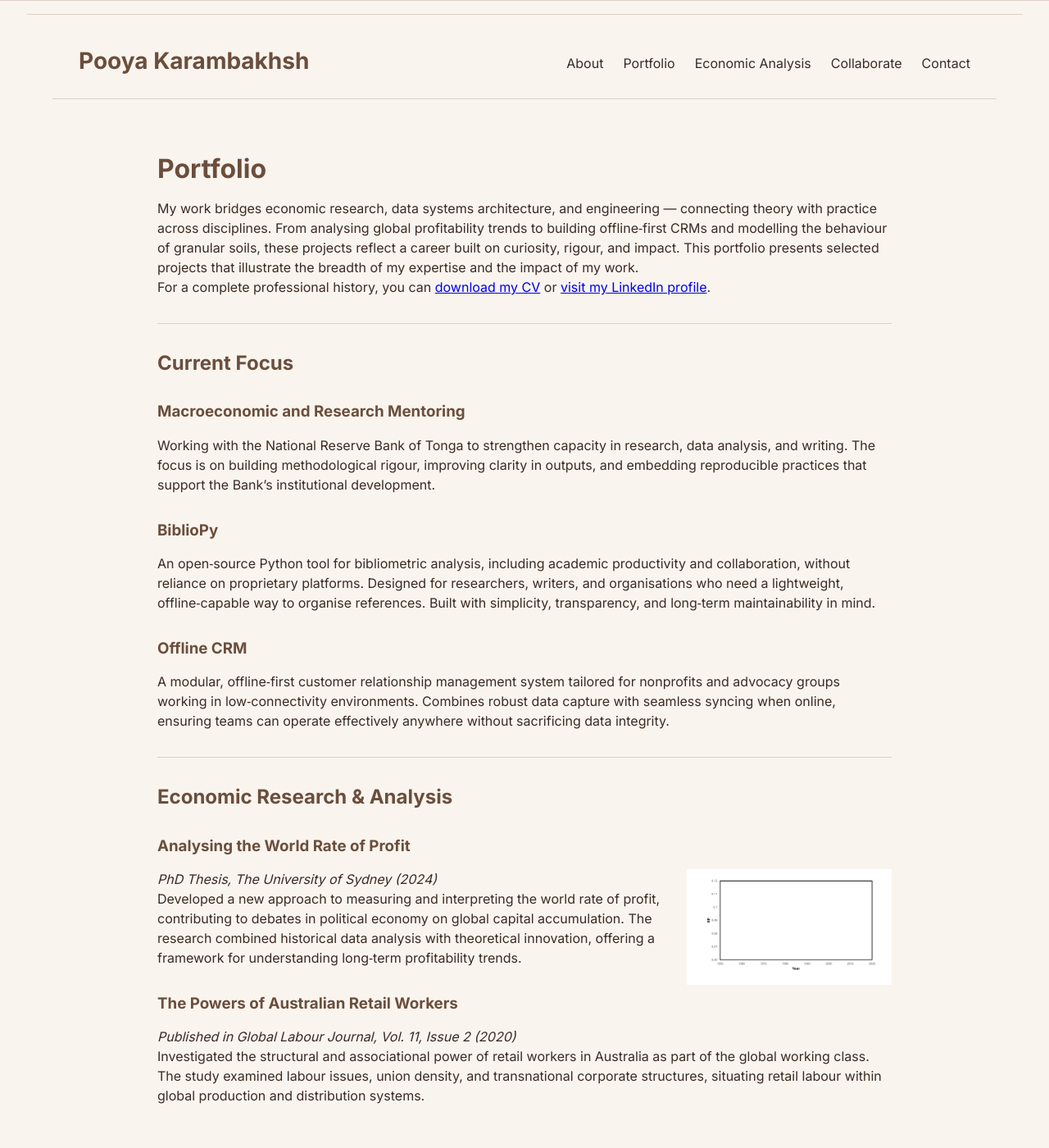
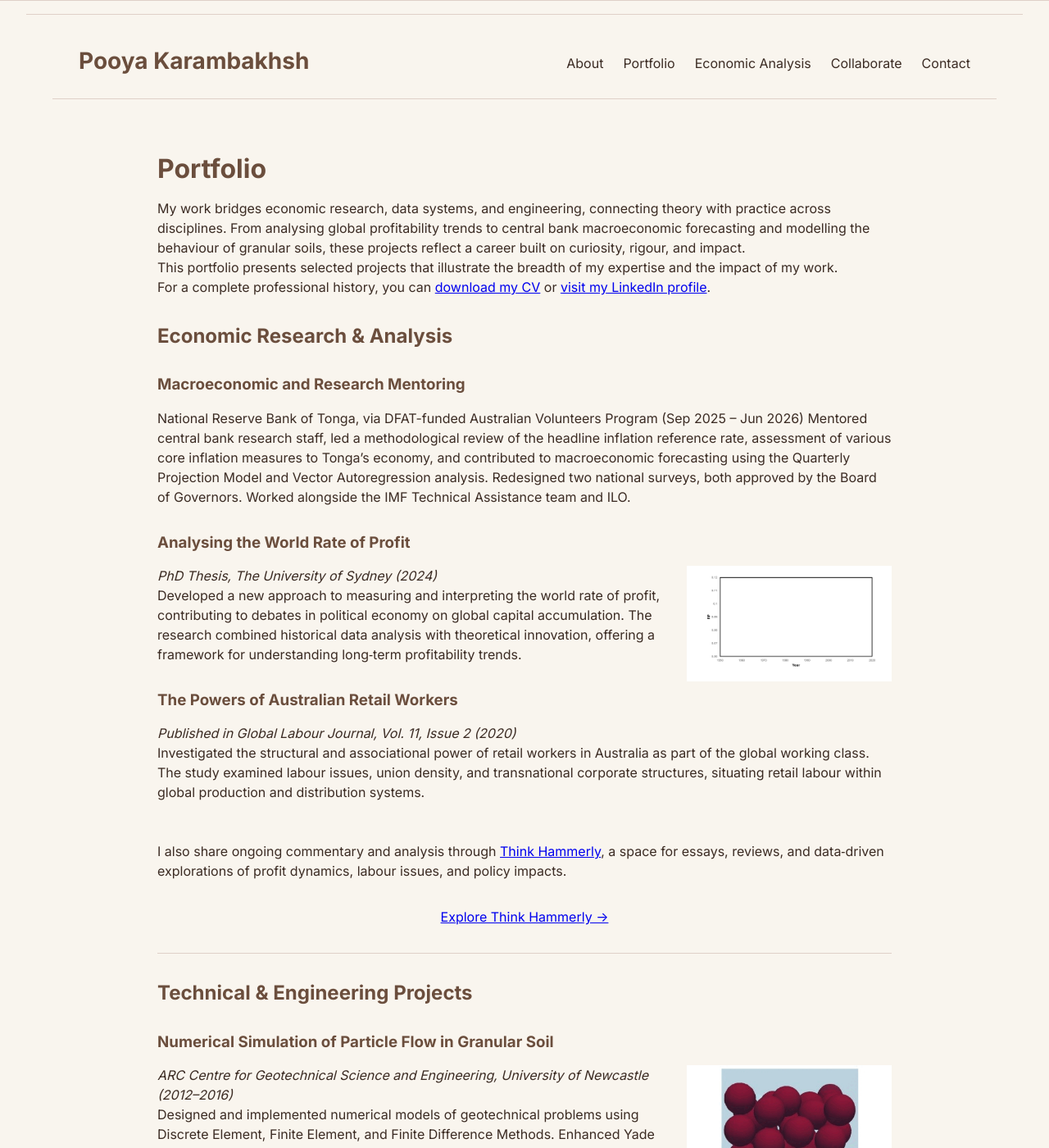
Before and after one commit to pooya-karambakhsh/pooya-karambakhsh.github.io, a Jekyll site: the page built from portfolio.md, in a window 1280 px wide and 1400 px high. Shown: the whole window at 82% size. Built offline with Jekyll 4.4.1, drawn with Linux system fonts in a browser that asks for light colours; some of the changed text lies outside the part shown.

Commit message:
20260904 Updated Portfolio

```diff
--- a/portfolio.md
+++ b/portfolio.md
@@ -6,27 +6,18 @@ permalink: /portfolio/
 
 # **Portfolio**
 
-My work bridges economic research, data systems architecture, and engineering — connecting theory with practice across disciplines.
-From analysing global profitability trends to building offline‑first CRMs and modelling the behaviour of granular soils,  these projects reflect a career built on curiosity, rigour, and impact.
+My work bridges economic research, data systems, and engineering, connecting theory with practice across disciplines. From analysing global profitability trends to central bank macroeconomic forecasting and modelling the behaviour of granular soils, these projects reflect a career built on curiosity, rigour, and impact.
+
 This portfolio presents selected projects that illustrate the breadth of my expertise and the impact of my work.
 For a complete professional history, you can <a href="/assets/docs/Pooya-Karambakhsh-CV.pdf">download my CV</a> or <a href="https://www.linkedin.com/in/pooya-karambakhsh">visit my LinkedIn profile</a>.
 
----
 
-## **Current Focus**
+
+## **Economic Research & Analysis**
 
 ### **Macroeconomic and Research Mentoring**
-Working with the National Reserve Bank of Tonga to strengthen capacity in research, data analysis, and writing. The focus is on building methodological rigour, improving clarity in outputs, and embedding reproducible practices that support the Bank’s institutional development.
-
-### **BiblioPy**
-An open‑source Python tool for bibliometric analysis, including academic productivity and collaboration, without reliance on proprietary platforms. Designed for researchers, writers, and organisations who need a lightweight, offline‑capable way to organise references. Built with simplicity, transparency, and long‑term maintainability in mind.
-
-### **Offline CRM**
-A modular, offline‑first customer relationship management system tailored for nonprofits and advocacy groups working in low‑connectivity environments. Combines robust data capture with seamless syncing when online, ensuring teams can operate effectively anywhere without sacrificing data integrity.
-
----
-
-## **Economic Research & Analysis**
+National Reserve Bank of Tonga, via DFAT-funded Australian Volunteers Program (Sep 2025 – Jun 2026)
+Mentored central bank research staff, led a methodological review of the headline inflation reference rate, assessment of various core inflation measures to Tonga's economy, and contributed to macroeconomic forecasting using the Quarterly Projection Model and Vector Autoregression analysis. Redesigned two national surveys, both approved by the Board of Governors. Worked alongside the IMF Technical Assistance team and ILO.
 
 ### **Analysing the World Rate of Profit**
 <img src="{{ '/assets/img/WRP.gif' | relative_url }}" alt="Particle Flow in Soil by Pooya Karambakhsh" class="float-right">
@@ -69,11 +60,11 @@ Managed an in‑situ laboratory team to oversee geotechnical design and construc
 ## **Data Systems & Consulting**
 
 ### **Database Development**
-*Database Specialist (Jan 2025 – Aug 2025)*
+*Database Specialist (Jan 2025 – Jul 2025)*
 Designed and built a complete Salesforce CRM tailored to senior management needs. Built flows in Salesforce to automate tasks and improve processes. Implemented inter-system integration using Zapier and Python. Reduced development costs by over 75% and cut annual subscription costs by $3k.
 
 ### **Systems Management**
-*Data and Systems Manager (Jan 2024 – Aug 2025)*
+*Data and Systems Manager (Jun 2023 – Jun 2025)*
 Led CRM (Salesforce) enhancements, including Marketing Cloud Account Engagement (Pardot), delivering a 20% project cost saving and reducing subscription costs by up to 40%.
 Automated manual processes, saving over 500 annual hours, and implemented integrations with Mailchimp, Funraisin, Calendly, Zapier, and Humanitix.
 Provided training, documentation, and strategic reporting to improve program assessment and fundraising outcomes.
```
